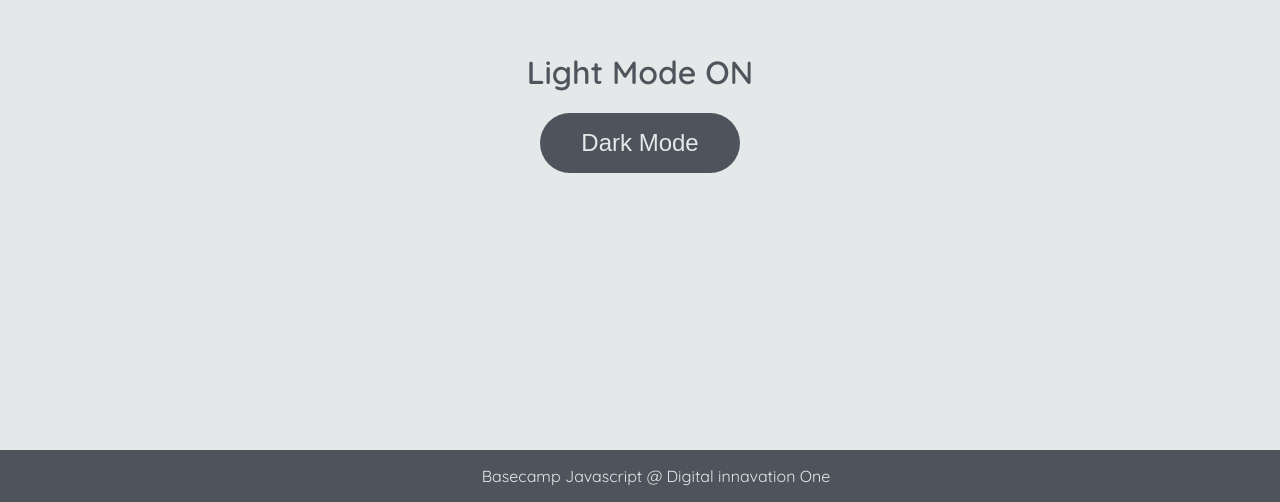
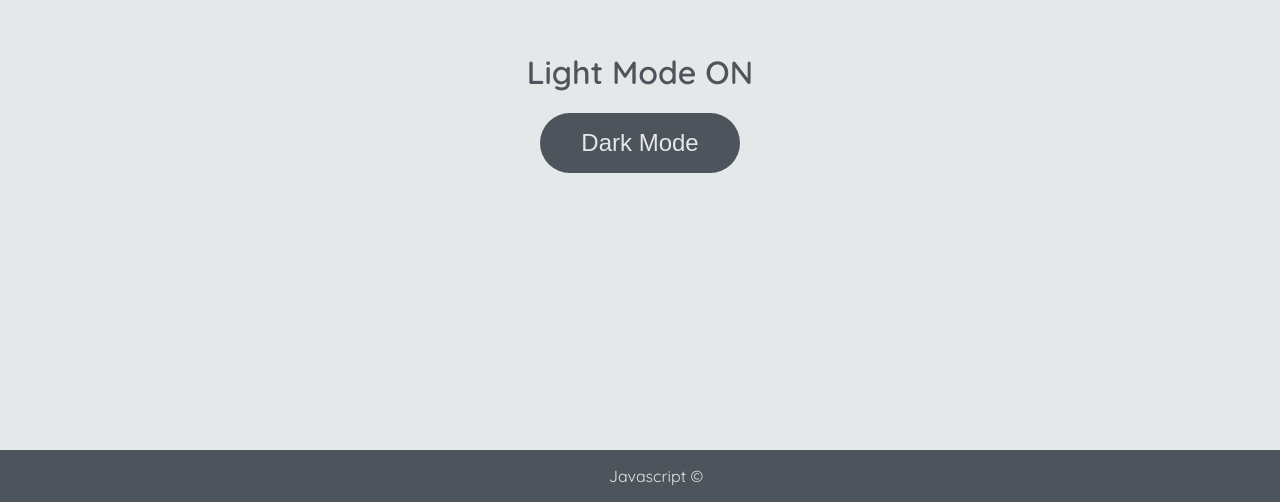
Before and after one commit to FabricioAndry/darkMode, a plain HTML site: page index.html in a window 1280 px wide. Shown: the part 298-800 px from the top of the page. Drawn offline with Linux system fonts and the light colour scheme.

Commit message:
Tag footer modificado

```diff
--- a/index.html
+++ b/index.html
@@ -13,7 +13,7 @@
         <button aria-label="selecionar-modo" id="mode-selector">Dark Mode</button>
     </main>
 
-    <footer>Basecamp Javascript @ Digital innavation One</footer>
+    <footer>Javascript &copy;</footer>
     <script src="assets/js/scripts.js"></script>
 </body>
 </html>
```
